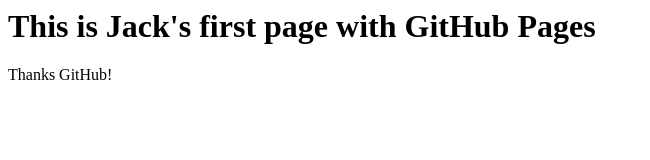
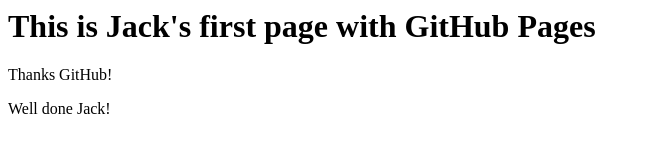
Before and after one commit to Jack-FEG/MIT_course, a plain HTML site: page index.html in a window 1280 px wide. Shown: the whole page, without its empty margins (0-650 px from the left). Drawn offline with Linux system fonts and the light colour scheme.

Commit message:
Proposed Changes
Changes proposed by Claudio

```diff
--- a/index.html
+++ b/index.html
@@ -1,4 +1,5 @@
 <html>
 <h1> This is Jack's first page with GitHub Pages </h1>
 <p>Thanks GitHub!</p>
+<p>Well done Jack!</p>
 </html>
```
